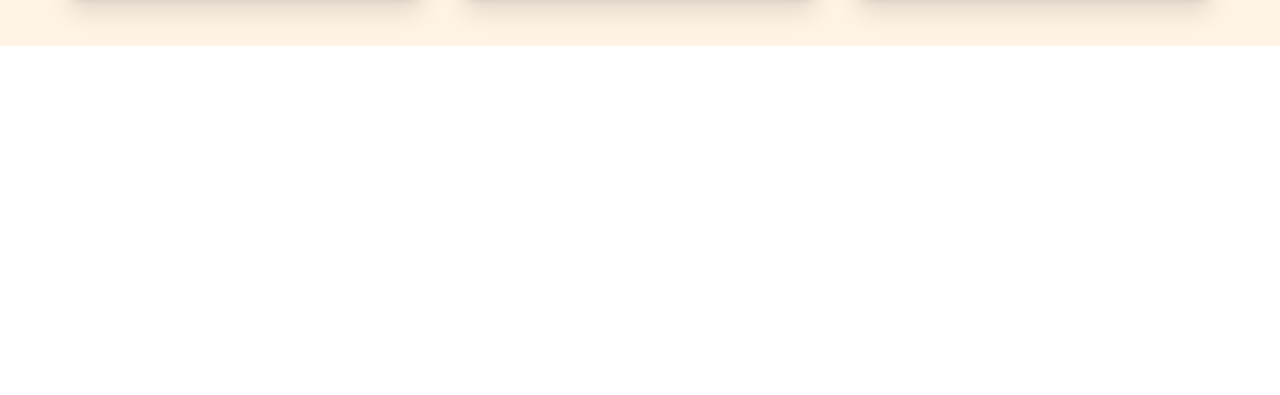
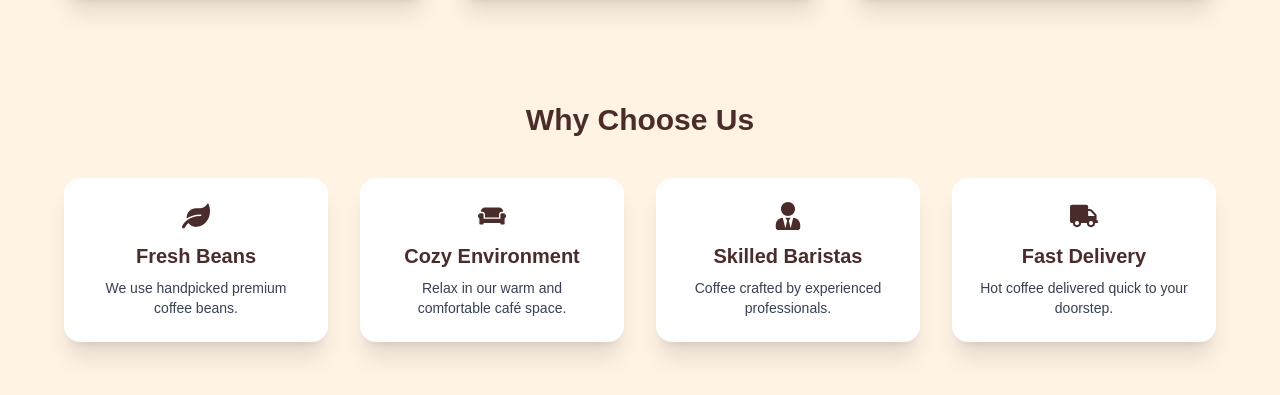
Before and after one commit to Sonukathat/cazycofee, a Next.js app: page / in a window 1280 px wide. Shown: the part 2046-2441 px from the top of the page. Before the commit the page ends 2092 px from the top, so only its background shows below. Built offline with nearby package versions, Linux system fonts and the light colour scheme.

Commit message:
add chooseus component

```diff
--- /dev/null
+++ b/app/components/Chooseus.jsx
@@ -0,0 +1,57 @@
+import { FaLeaf, FaCouch, FaUserTie, FaTruck } from "react-icons/fa";
+
+const points = [
+  {
+    icon: <FaLeaf size={28} />,
+    title: "Fresh Beans",
+    desc: "We use handpicked premium coffee beans."
+  },
+  {
+    icon: <FaCouch size={28} />,
+    title: "Cozy Environment",
+    desc: "Relax in our warm and comfortable café space."
+  },
+  {
+    icon: <FaUserTie size={28} />,
+    title: "Skilled Baristas",
+    desc: "Coffee crafted by experienced professionals."
+  },
+  {
+    icon: <FaTruck size={28} />,
+    title: "Fast Delivery",
+    desc: "Hot coffee delivered quick to your doorstep."
+  }
+];
+
+function Chooseus() {
+  return (
+    <div className="w-full py-14 px-6 bg-[#FFF3E4]">
+      <h2 className="text-3xl font-bold text-center text-[#4A2C2A] mb-10">
+        Why Choose Us
+      </h2>
+
+      <div className="grid grid-cols-1 sm:grid-cols-2 md:grid-cols-4 gap-8 max-w-6xl mx-auto">
+        {points.map((item, index) => (
+          <div
+            key={index}
+            className="bg-white p-6 rounded-2xl shadow-xl text-center"
+          >
+            <div className="flex justify-center text-[#4A2C2A] mb-3">
+              {item.icon}
+            </div>
+
+            <h3 className="text-xl font-semibold text-[#4A2C2A]">
+              {item.title}
+            </h3>
+
+            <p className="text-gray-700 text-sm mt-2">
+              {item.desc}
+            </p>
+          </div>
+        ))}
+      </div>
+    </div>
+  );
+}
+
+export default Chooseus;
--- a/app/page.js
+++ b/app/page.js
@@ -1,3 +1,4 @@
+import Chooseus from "./components/Chooseus";
 import HeroSection from "./components/HeroSection";
 import Navbar from "./components/Navbar";
 import Specialmenu from "./components/Specialmenu";
@@ -8,6 +9,7 @@ export default function Home() {
       <Navbar/>
       <HeroSection/>
       <Specialmenu/>
+      <Chooseus/>
     </>
   );
 }
```
